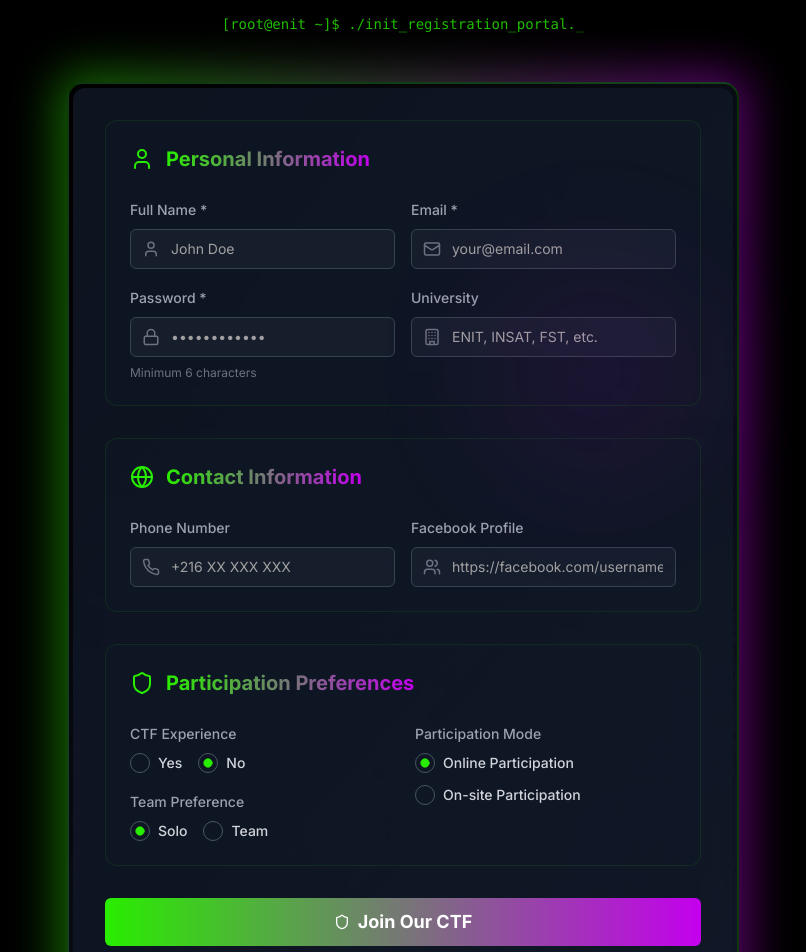
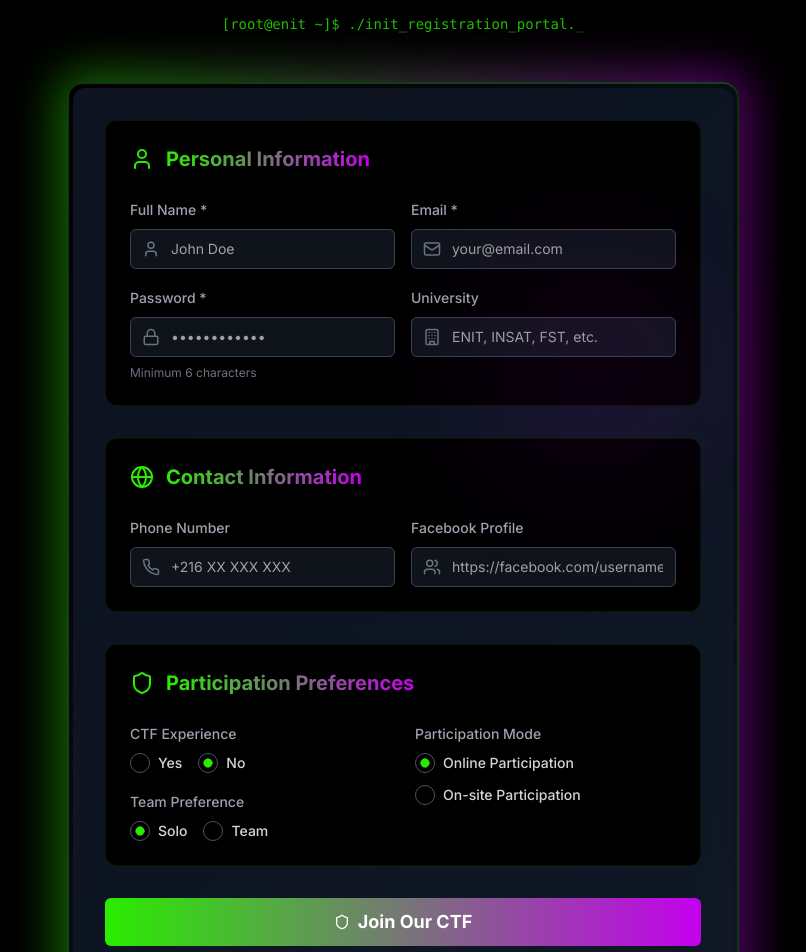
Before and after one commit to alibiomar/CTFSE, a Next.js app: page / in a window 1280 px wide. Shown: the part 300-1252 px from the top of the page, without its empty margins (237-1043 px from the left). Built offline with nearby package versions, Linux system fonts and the light colour scheme.

Commit message:
Update background color of sections in registration form for improved aesthetics

```diff
--- a/components/registration-form.tsx
+++ b/components/registration-form.tsx
@@ -186,7 +186,7 @@ export default function RegistrationForm() {
   return (
     <form onSubmit={handleSubmit} className="space-y-8 max-w-2xl mx-auto">
       {/* Personal Information Section */}
-      <div className="space-y-6 p-6 bg-gray-900/50 rounded-xl border border-[#29ED00]/10">
+      <div className="space-y-6 p-6 bg-black rounded-xl border border-[#29ED00]/10">
         <div className="flex items-center gap-3 mb-4">
           <UserIcon className="text-[#29ED00]" size={24} />
           <h2 className="text-xl font-bold bg-gradient-to-r from-[#29ED00] to-[#C400ED] bg-clip-text text-transparent">
@@ -277,7 +277,7 @@ export default function RegistrationForm() {
       </div>
 
       {/* Contact Information Section */}
-      <div className="space-y-6 p-6 bg-gray-900/50 rounded-xl border border-[#29ED00]/10">
+      <div className="space-y-6 p-6 bg-black rounded-xl border border-[#29ED00]/10">
         <div className="flex items-center gap-3 mb-4">
           <GlobeIcon className="text-[#29ED00]" size={24} />
           <h2 className="text-xl font-bold bg-gradient-to-r from-[#29ED00] to-[#C400ED] bg-clip-text text-transparent">
@@ -323,7 +323,7 @@ export default function RegistrationForm() {
       </div>
 
       {/* Participation Preferences Section */}
-      <div className="space-y-6 p-6 bg-gray-900/50 rounded-xl border border-[#29ED00]/10">
+      <div className="space-y-6 p-6 bg-black rounded-xl border border-[#29ED00]/10">
         <div className="flex items-center gap-3 mb-4">
           <ShieldIcon className="text-[#29ED00]" size={24} />
           <h2 className="text-xl font-bold bg-gradient-to-r from-[#29ED00] to-[#C400ED] bg-clip-text text-transparent">
```
